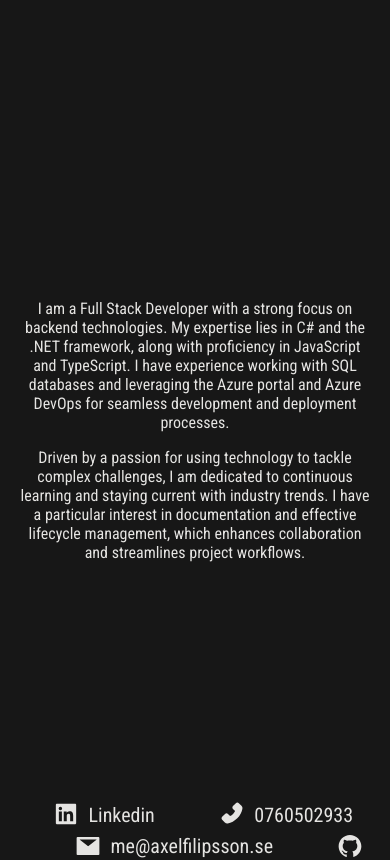
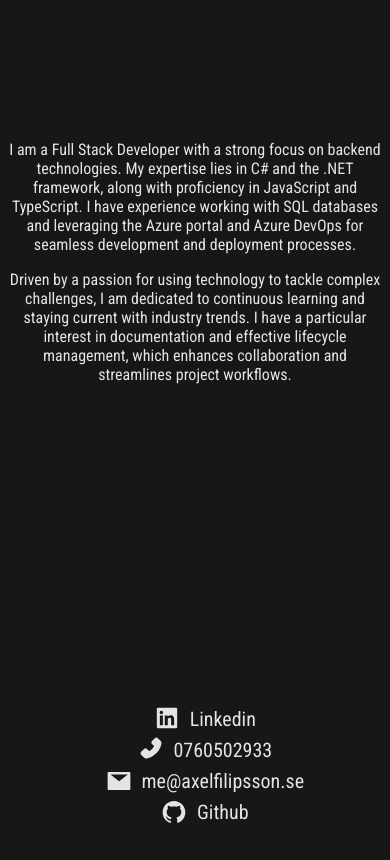
Before and after one commit to axelfilipsson/webb, a React (Create React App) app: page / in a window 390 px wide. Built offline with nearby package versions, Linux system fonts and the light colour scheme.

Commit message:
fixed mobile styling

```diff
--- a/src/App.js
+++ b/src/App.js
@@ -6,8 +6,8 @@ import Main from './components/Main';
 function App() {
   return (
     <Router>
-        <Main></Main>
-        <Footer></Footer>
+        <Main/>
+        <Footer/>
     </Router>
   );
 }
--- a/src/components/Footer.js
+++ b/src/components/Footer.js
@@ -5,7 +5,6 @@ import { FooterStyle, ContactItem, Mail, Phone, Linkedin, Github } from '../styl
 function Footer() {
     return (
         <FooterStyle>
-
             <ContactItem>
                 <Linkedin />
                 <a className='footer-item' href='https://www.linkedin.com/in/axel-filipsson/'>Linkedin</a>
@@ -25,6 +24,7 @@ function Footer() {
                 <Github />
                 <a className='footer-item' href='https://github.com/axelfilipsson'>Github</a>
             </ContactItem>
+
         </FooterStyle>
     )
 }
--- a/src/styles/FooterStyle.js
+++ b/src/styles/FooterStyle.js
@@ -3,15 +3,23 @@ import styled from 'styled-components';
 import { AiFillMail, AiFillPhone, AiFillLinkedin, AiFillGithub } from 'react-icons/ai';
 
 
-
 export const FooterStyle = styled.footer`
     position: fixed;
-    bottom: 0;
+    bottom: 10px;
+    left: 0;
     width: 100%;
-    height: 3rem;
-    justify-content: space-between;
-`
+    display: flex;
+    flex-direction: row;
+    align-items: center;
+    justify-content: center;
+    text-align: center;
+    padding: 10px;
 
+    @media (max-width: 768px) {
+        flex-direction: column;
+
+    }
+`;
 
 export const ContactItem = styled.span`
 
--- a/src/styles/MainStyle.js
+++ b/src/styles/MainStyle.js
@@ -3,14 +3,13 @@ import styled from 'styled-components';
 
 
 export const MainStyle = styled.div`
+    padding-top: 100px;
     display: flex;
     align-items: center;
     justify-content: center;
-    height: 100vh;
 `
 
 
 export const AboutStyle = styled.p`
     max-width: 600px;
-    padding: 10px; /* Optional: Padding for text spacing */
 `;
```
